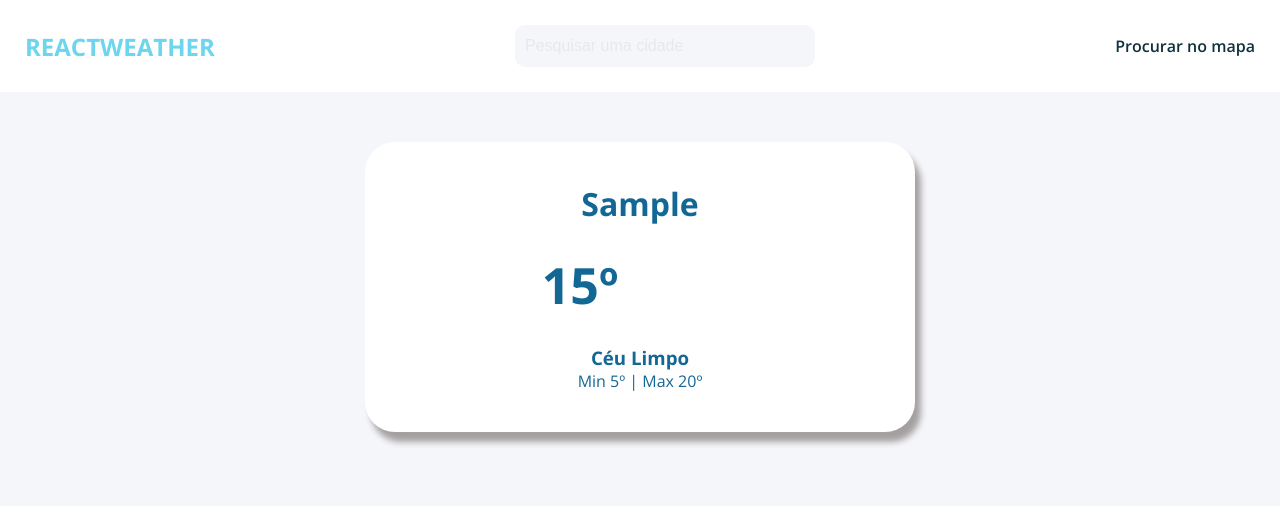
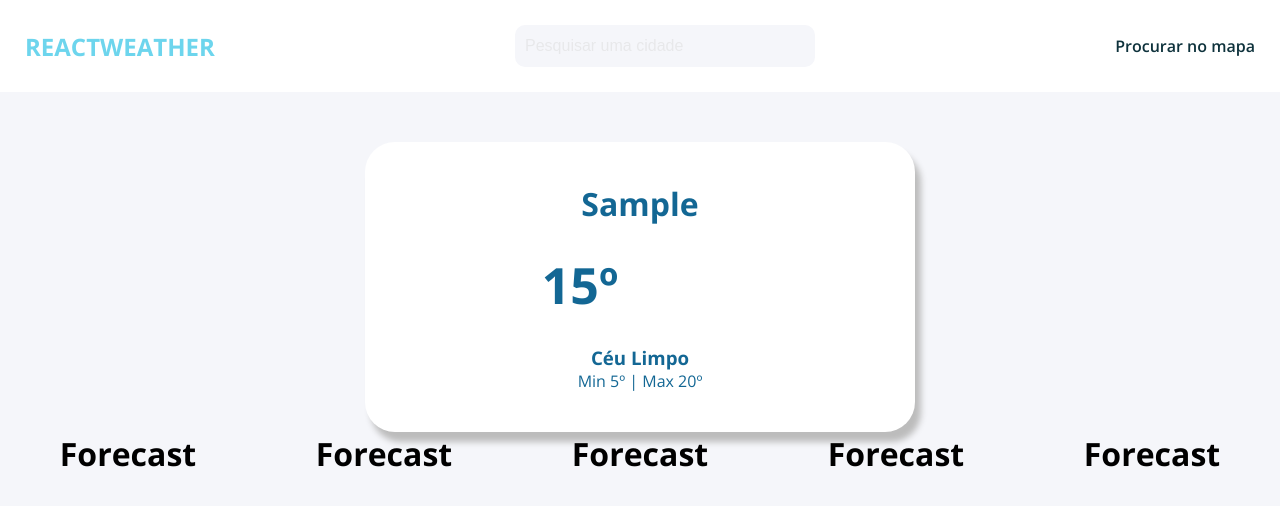
Before and after one commit to JoaoGil06/weather-react-app, a React (Create React App) app: page / in a window 1280 px wide. Both pictures are taken after typing "Sample" into the empty fields and a click on the button "Entrar no App". Shown: the top 506 px of the page. Built offline with nearby package versions, Linux system fonts and the light colour scheme; some icons are missing.

Commit message:
Add Forecast Component

```diff
--- /dev/null
+++ b/src/components/Forecast/index.js
@@ -0,0 +1,13 @@
+import React from "react";
+
+import { Container } from "./styles";
+
+const Forecast = () => {
+  return (
+    <Container>
+      <h1>Forecast</h1>
+    </Container>
+  );
+};
+
+export default Forecast;
--- /dev/null
+++ b/src/components/Forecast/styles.js
@@ -0,0 +1,3 @@
+import styled from "styled-components";
+
+export const Container = styled.div``;
--- a/src/components/MainForecast/styles.js
+++ b/src/components/MainForecast/styles.js
@@ -10,7 +10,7 @@ export const Container = styled.div`
   margin: 0 auto;
 
   border-radius: 30px;
-  box-shadow: 6px 10px 6px #a5a0a0;
+  box-shadow: 6px 10px 6px #bcbcbc;
   padding: 40px 0;
 
   margin-top: 50px;
--- a/src/pages/Login/styles.js
+++ b/src/pages/Login/styles.js
@@ -14,7 +14,7 @@ export const Card = styled.div`
 
   padding: 70px 80px;
   border-radius: 30px;
-  box-shadow: 6px 10px 6px #a5a0a0;
+  box-shadow: 6px 10px 6px #bcbcbc;
 
   display: flex;
   flex-direction: column;
--- a/src/pages/Weather/index.js
+++ b/src/pages/Weather/index.js
@@ -2,8 +2,9 @@ import React from "react";
 
 import Navbar from "../../components/Navbar";
 import MainForecast from "../../components/MainForecast";
+import Forecast from "../../components/Forecast";
 
-import { Container, Content } from "./styles";
+import { Container, Content, ForecastContent } from "./styles";
 
 import { useCity } from "../../context/City";
 
@@ -17,6 +18,14 @@ const Weather = () => {
       <Content>
         <MainForecast cityName={city} />
       </Content>
+
+      <ForecastContent>
+        <Forecast />
+        <Forecast />
+        <Forecast />
+        <Forecast />
+        <Forecast />
+      </ForecastContent>
     </Container>
   );
 };
--- a/src/pages/Weather/styles.js
+++ b/src/pages/Weather/styles.js
@@ -4,6 +4,13 @@ export const Container = styled.div``;
 
 export const Content = styled.div`
   display: flex;
+  flex-direction: column;
   align-items: center;
   justify-content: center;
 `;
+
+export const ForecastContent = styled.div`
+  display: flex;
+  align-items: center;
+  justify-content: space-around;
+`;
```
